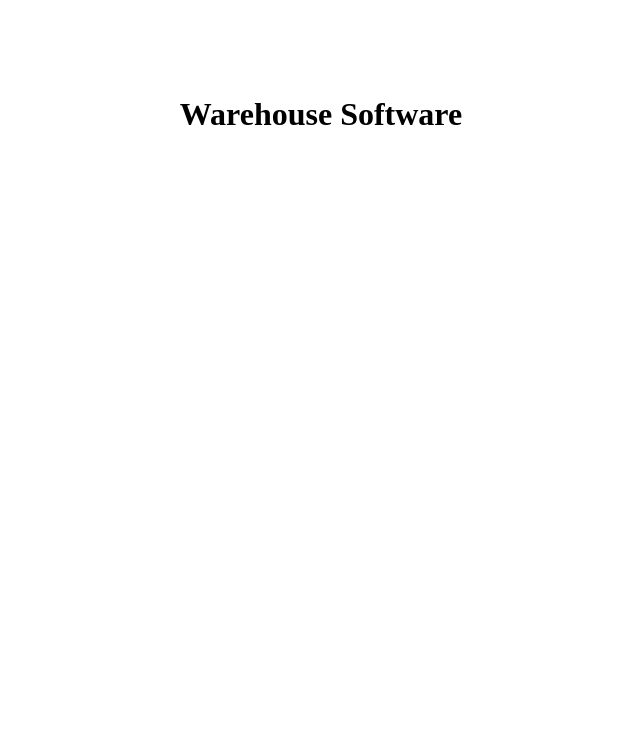
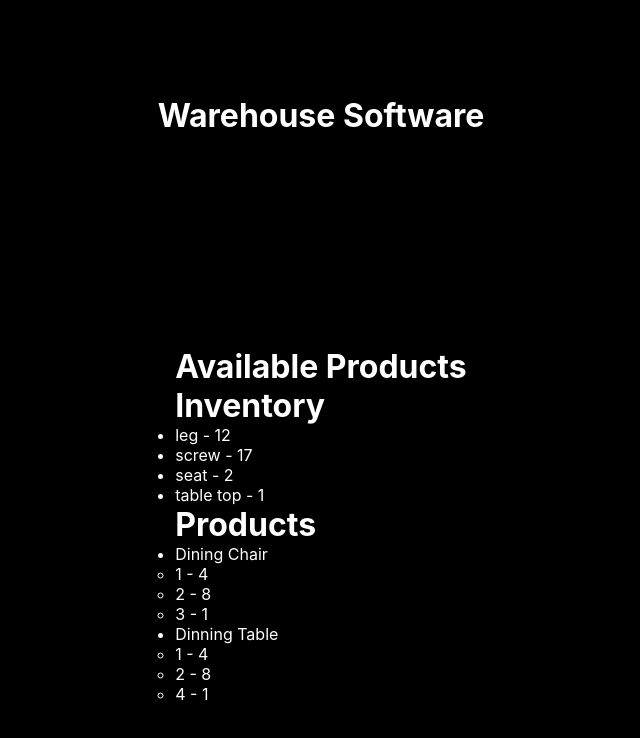
Before and after one commit to danieldraganweb/Next-test3, a Next.js app in the folder interviewtask2023-1/: page / in a window 1280 px wide. Shown: the top 738 px of the page, without its empty margins (319-959 px from the left). Built offline with nearby package versions, Linux system fonts and the light colour scheme.

Commit message:
added the all the products on the page

```diff
--- a/interviewtask2023-1/pages/index.tsx
+++ b/interviewtask2023-1/pages/index.tsx
@@ -2,6 +2,7 @@
 //import Image from "next/image";
 import { Inter } from "@next/font/google";
 import styles from "@/styles/Home.module.css";
+import Warehouse from "./warehouse";
 
 const inter = Inter({ subsets: ["latin"] });
 
@@ -16,6 +17,7 @@
       </Head>
       <main className={styles.main}>
         <h1 className={styles.title}>Warehouse Software</h1>
+        <Warehouse />
       </main>
     </>
   );
--- a/interviewtask2023-1/pages/warehouse.tsx
+++ b/interviewtask2023-1/pages/warehouse.tsx
@@ -64,7 +64,6 @@
   return (
     <div>
       <h1>Available Products</h1>
-
       <h1>Inventory</h1>
       <ul>
         {inventory.map((item) => (
--- a/interviewtask2023-1/styles/globals.css
+++ b/interviewtask2023-1/styles/globals.css
@@ -11,13 +11,10 @@
 }
 
 body {
-  color: rgb(var(--foreground-rgb));
-  background: linear-gradient(
-      to bottom,
-      transparent,
-      rgb(var(--background-end-rgb))
-    )
-    rgb(var(--background-start-rgb));
+  color: rgb(255, 255, 255);
+  background-color: rgb(0, 0, 0);
+  font-family: -apple-system, BlinkMacSystemFont, "Segoe UI", Roboto, Oxygen,
+    Ubuntu, Cantarell, "Open Sans", "Helvetica Neue", sans-serif;
 }
 
 a {
```
